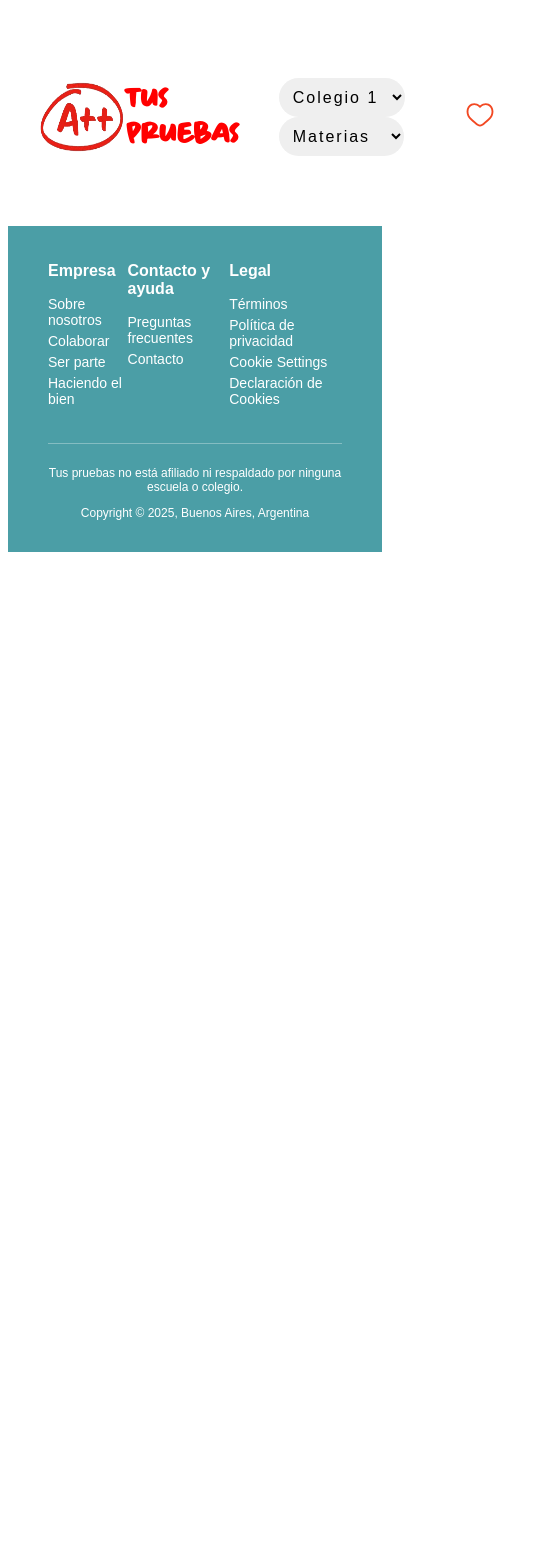
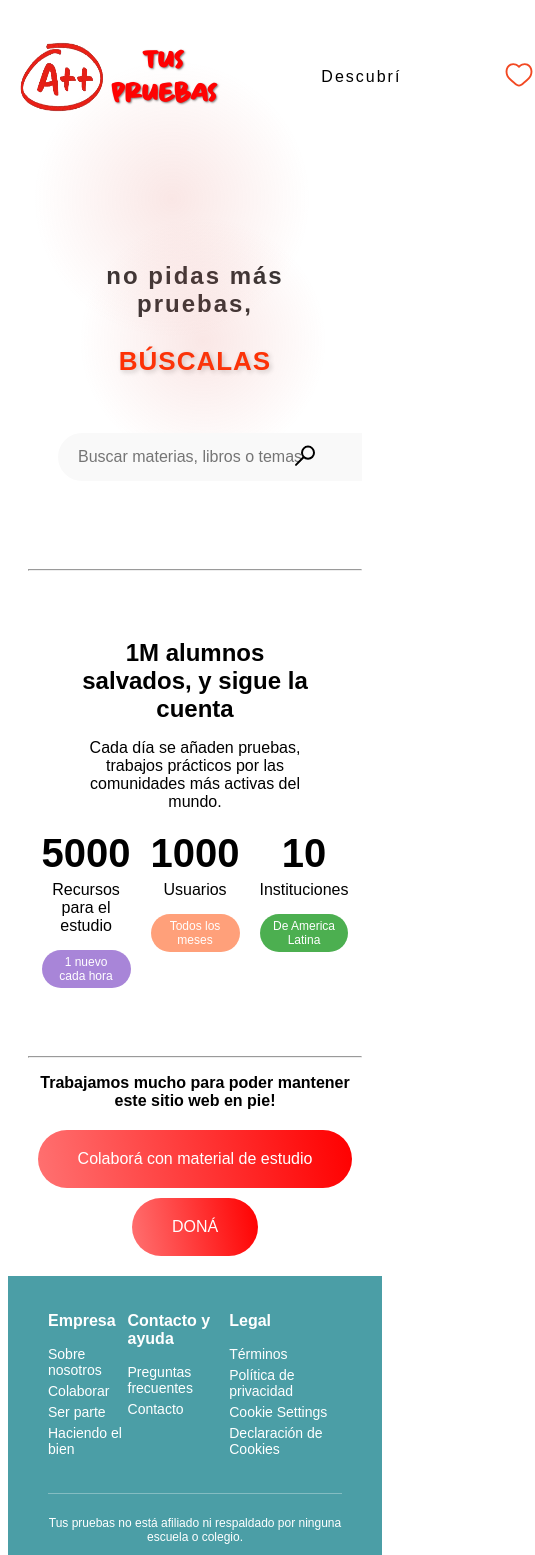
Before and after one commit to brigitteblau/now, a React (Vite) app in the folder tuspruebas/: page / in a window 390 px wide. Shown: the top 1555 px of the page, 535 px wide, since content can reach past the window. Before the commit the page ends 844 px from the top, so only its background shows below. Built offline with nearby package versions, Linux system fonts and the light colour scheme.

Commit message:
add Home page with search functionality and responsive header styles

```diff
--- a/tuspruebas/src/components/layout/Header.jsx
+++ b/tuspruebas/src/components/layout/Header.jsx
@@ -1,24 +1,54 @@
-import React, { useState } from 'react';
+import React, { useState, useEffect } from "react";
 import "../../css/layout/header.css";
+
 const Header = () => {
+  const [selectedOption, setSelectedOption] = useState("Descubrí");
+  const [isSticky, setIsSticky] = useState(false);
+
+  const handleOptionClick = (option) => {
+    setSelectedOption(option);
+  };
+
+  useEffect(() => {
+    const handleScroll = () => {
+      setIsSticky(window.scrollY > 0); // Cambia el estado cuando hay desplazamiento
+    };
+
+    window.addEventListener("scroll", handleScroll);
+    return () => {
+      window.removeEventListener("scroll", handleScroll); // Limpia el evento al desmontar
+    };
+  }, []);
+
   return (
-      <div className="header">
+    <div className={`header ${isSticky ? "sticky" : ""}`}>
       <div className="header-content">
         <img src="/logo.png" alt="logo a++" />
         <h1 className="titulo">TUS PRUEBAS</h1>
         <div className="selects">
-            <select className="colegios">
-              <option disabled> Colegios</option>
-              <option value="colegio1">Colegio 1</option>
-              <option value="colegio2">Colegio 2</option>
-              <option value="colegio3">Colegio 3</option>
-            </select>
-            <select className="materias">
-              <option value="">Materias</option>
-              <option value="mat1">Materia 1</option>
-              <option value="mat2">Materia 2</option>
-              <option value="mat3">Materia 3</option>
-            </select>
+          <div className="custom-select">
+            <div className="selected-option">{selectedOption}</div>
+            <div className="options">
+              <div
+                className="option"
+                onClick={() => handleOptionClick("Ort Montañeses")}
+              >
+                Ort Montañeses
+              </div>
+              <div
+                className="option"
+                onClick={() => handleOptionClick("Ort Yatay")}
+              >
+                Ort Yatay
+              </div>
+              <div
+                className="option"
+                onClick={() => handleOptionClick("Martin Buber")}
+              >
+                Martin Buber
+              </div>
+            </div>
+          </div>
         </div>
       </div>
       <div className="header-icons">
@@ -31,8 +61,8 @@ const Header = () => {
             xmlns="http://www.w3.org/2000/svg"
           >
             <path
-                fill-rule="evenodd"
-                clip-rule="evenodd"
+              fillRule="evenodd"
+              clipRule="evenodd"
               d="M5.624 4.42399C3.965 5.18199 2.75 6.98599 2.75 9.13699C2.75 11.334 3.65 13.028 4.938 14.48C6.001 15.676 7.287 16.668 8.541 17.634C8.83967 17.864 9.13467 18.0933 9.426 18.322C9.952 18.737 10.421 19.1 10.874 19.365C11.327 19.63 11.69 19.75 12 19.75C12.31 19.75 12.674 19.63 13.126 19.365C13.579 19.1 14.048 18.737 14.574 18.322C14.8653 18.0927 15.1603 17.8637 15.459 17.635C16.713 16.667 17.999 15.676 19.062 14.48C20.351 13.028 21.25 11.334 21.25 9.13699C21.25 6.98699 20.035 5.18199 18.376 4.42399C16.764 3.68699 14.598 3.88199 12.54 6.02099C12.47 6.09358 12.3862 6.15132 12.2934 6.19075C12.2006 6.23019 12.1008 6.25051 12 6.25051C11.8992 6.25051 11.7994 6.23019 11.7066 6.19075C11.6138 6.15132 11.53 6.09358 11.46 6.02099C9.402 3.88199 7.236 3.68699 5.624 4.42399ZM12 4.45999C9.688 2.38999 7.099 2.09999 5 3.05899C2.786 4.07399 1.25 6.42599 1.25 9.13799C1.25 11.803 2.36 13.837 3.817 15.477C4.983 16.79 6.41 17.889 7.671 18.859C7.95767 19.079 8.233 19.293 8.497 19.501C9.01 19.905 9.56 20.335 10.117 20.661C10.674 20.987 11.31 21.251 12 21.251C12.69 21.251 13.326 20.986 13.883 20.661C14.441 20.335 14.99 19.905 15.503 19.501C15.767 19.293 16.0423 19.079 16.329 18.859C17.589 17.889 19.017 16.789 20.183 15.477C21.64 13.837 22.75 11.803 22.75 9.13799C22.75 6.42599 21.215 4.07399 19 3.06099C16.901 2.10099 14.312 2.39099 12 4.45999Z"
               fill="#F24822"
             />
@@ -43,5 +73,4 @@ const Header = () => {
   );
 };
 
-
 export default Header;
--- /dev/null
+++ b/tuspruebas/src/components/pages/Home.jsx
@@ -0,0 +1,102 @@
+import React from "react";
+import "../../css/pages/home.css";
+
+function Home() {
+  return (
+    <div className="home">
+
+      <header className="home-header">
+      <div className="phrase">
+  <h1>
+    <span className="upper-text">no pidas más pruebas,</span><br />
+    <b className="highlight-text">búscalas</b>
+  </h1>
+</div>
+
+<div className="search-bar">
+    <div className="input-wrapper">
+      <input
+        type="text"
+        placeholder="Buscar materias, libros o temas"
+        aria-label="Buscar contenido educativo"
+        className="search-input"
+      />
+      <button className="search-button" onClick={() => handleSearch()} aria-label="Iniciar búsqueda">
+        <svg
+          className="search-icon"
+          xmlns="http://www.w3.org/2000/svg"
+          viewBox="0 0 24 24"
+          role="img"
+          aria-hidden="true"
+        >
+          <path
+            d="M10.76 13.4852C8.42 11.1019 8.42 7.23149 10.76 4.83798C13.1 2.45464 16.9 2.45464 19.25 4.83798C21.59 7.22131 21.59 11.0917 19.25 13.4852C16.91 15.8685 13.11 15.8685 10.76 13.4852Z"
+            stroke="currentColor"
+            strokeWidth="2"
+            strokeLinecap="round"
+            strokeLinejoin="round"
+          />
+          <path
+            d="M10.5 13.75L3 21.3889"
+            stroke="currentColor"
+            strokeWidth="2"
+            strokeLinecap="round"
+            strokeLinejoin="round"
+          />
+        </svg>
+      </button>
+    </div>
+  </div>
+
+ </header>
+
+<hr/>
+      <section className="counter-section">
+        <h2>
+          <span>1M alumnos salvados,</span> y sigue la cuenta
+        </h2>
+        <p>
+          Cada día se añaden pruebas, trabajos prácticos por las comunidades más
+          activas del mundo.
+        </p>
+        <div className="counters">
+          <div className="counter">
+            <h3>5000</h3>
+            <p>Recursos para el estudio</p>
+            <span className="badge purple">1 nuevo cada hora</span>
+          </div>
+          <div className="counter">
+            <h3>1000</h3>
+            <p>Usuarios</p>
+            <span className="badge orange">Todos los meses</span>
+          </div>
+          <div className="counter">
+            <h3>10</h3>
+            <p>Instituciones</p>
+            <span className="badge green"> De America Latina</span>
+          </div>
+        </div>
+      </section>
+
+    <hr/>
+      <section className="donation-section">
+        <p>
+ <b> Trabajamos mucho para poder mantener este sitio web en pie!</b>
+        </p>
+        <div className="donation-buttons">
+
+          <button>
+            Colaborá con material de estudio
+          </button>
+
+
+          <button>
+            <span>DONÁ</span>
+          </button>
+        </div>
+      </section>
+    </div>
+  );
+}
+
+export default Home;
--- a/tuspruebas/src/css/layout/header.css
+++ b/tuspruebas/src/css/layout/header.css
@@ -8,16 +8,24 @@
 .titulo {
   font-family: 'MyFont', sans-serif;
   color: red;
-  font-size: 30px;
+  font-size: clamp(28px, 5vw, 40px); /* Ajuste responsivo: mínimo 28px, máximo 40px */
+  text-shadow: 1px 1px 2px rgba(0, 0, 0, 0.5); /* Sombra más suave y natural */
+  text-align: center; /* Centrado opcional */
+  margin: 10px 5px; /* Espaciado opcional */
 }
+
 
 .header {
   display: flex;
   justify-content: space-between;
   align-items: center;
-  padding: 30px;
+  padding: 10px;
   position: sticky;
   top: 0 ;
+}
+.header.sticky {
+  background-color: #f5efef;
+  transition: background-color 0.3s ease;
 }
 
 .header-content {
@@ -26,45 +34,78 @@
 }
 
 .header img {
-  width: 90px;
-  height: 90px;
+  width: clamp(70px, 90px, 120px); /* Ajuste responsivo: mínimo 70px, máximo 120px */
+  height: clamp(70px, 90px, 120px); /* Asegúrate de que height también sea responsivo */
 }
+
 .selects {
   margin: 20px;
   font-size: 20px;
   padding: 20px 20px;
+}
 
+.custom-select {
+  border: none;
+  position: relative;
+  display: inline-block;
+  width: 200px;
+  font-size: 16px;
+  letter-spacing: 2px;
+  font-family: Arial, Helvetica, sans-serif;
+}
 
-}
-.selects select {
-  padding: 10px;
-  font-size: 16px;
+.selected-option {
+  padding: 10px 10px;
   border: none;
   border-radius: 50px;
   text-decoration: solid;
   letter-spacing: 2px;
+  appearance: none;
+  -moz-appearance: none;
+  -webkit-appearance: none;
+  cursor: pointer;
+  text-align: center;
 }
-.selects select:hover{
-  background-color: #4b9ea6 ;
+
+.selected-option:hover {
+  background-color: #4b9ea6;
+  color: white;
+  scale: 1.1;
+  border-radius: 50px;
+}
+
+.options {
+  position: absolute;
+  top: 100%;
+  left: 0;
+  width: 100%;
+  background: #ffffff;
+  border-radius: 50px;
+  display: none;
+  z-index: 100000;
+  border: none;
+}
+
+.custom-select:hover .options {
+  display: block;
+}
+
+.option {
+  padding: 10px 10px;
+  text-align: center;
   cursor: pointer;
+  letter-spacing: 2px;
+  border-radius: 50px;
+}
+
+.option:hover {
+  background-color: #4b9ea6;
+  color: white;
   scale: 1.1;
-  border: none;
-  color: white;
+  border-radius: 50px;
+
 }
-.selects option{
-  background-color: #ffffff ;
-  cursor: pointer;
-  scale: 1.1;
-  border: 1px black solid;
-  color: black;
-  letter-spacing: 2px;
-}
-.selects option:hover{
-  background-color: #4b9ea6 ;
-  cursor: pointer;
-  scale: 1.1;
-  color: black;
-}
+
 .header-icons {
   display: flex;
   align-items: center;
@@ -73,6 +114,7 @@
 .heart-icon svg {
   width: 30px;
   height: 30px;
-  margin-left: 20px;
+  margin-left: 10%;
+  margin-right: 2%;
   cursor: pointer;
 }
--- /dev/null
+++ b/tuspruebas/src/css/pages/home.css
@@ -0,0 +1,199 @@
+.home {
+    font-family: Arial, sans-serif;
+    color: black;
+    text-align: center;
+    padding: 20px;
+  }
+/*
+  .home-header {
+    padding: 50px 30px;
+    margin: 0px;
+  } */
+  .home-header {
+    padding: 50px 30px;
+    margin: 0px;
+    position: static; /* Cambié a static para evitar efectos sticky */
+    background-color: #fff;
+    overflow: hidden;
+  }
+
+  .home-header::before,
+  .home-header::after {
+    content: '';
+    position: absolute;
+    border-radius: 50%;
+    background: radial-gradient(circle, rgba(220, 92, 83, 0.15), transparent 70%);
+  }
+
+  .home-header::before {
+    left: 20%;
+    width: 250px;
+    height: 250px;
+    background: radial-gradient(circle, rgba(37, 174, 85, 0.1));
+  }
+
+  .home-header::after {
+    top: 7%;
+    right: 20%;
+    width: 280px;
+    height: 280px;
+    background: radial-gradient(circle, rgba(53, 116, 137, 0.1));
+  }
+
+
+  .phrase {
+    text-align: center;
+    margin: 20px 0;
+    padding: 10px;
+  }
+
+  .phrase h1 {
+    font-family: 'Arial', sans-serif;
+    font-size: clamp(24px, 4vw, 36px); /* Responsivo: mínimo 24px, máximo 36px */
+    color: #333;
+    text-transform: none; /* Predeterminado, para permitir estilos específicos */
+  }
+
+  .upper-text {
+    /* text-transform: uppercase;  */
+    letter-spacing: 2px;
+    display: block;
+  }
+
+  .highlight-text {
+    font-size: clamp(26px, 6vw, 40px); /* Un poco más grande que el resto */
+    font-weight: bold;
+    color: #ff2f00; /* Un color fuerte para resaltar */
+    text-shadow: 2px 2px 5px rgba(0, 0, 0, 0.2); /* Sombra suave para efecto */
+    letter-spacing: 1px;
+    text-transform: uppercase; /* Mayúsculas */
+  }
+  .search-bar {
+    margin: 30px auto;
+    display: flex;
+    justify-content: center;
+    align-items: center;
+  }
+
+  .input-wrapper {
+    position: relative;
+    width: 100%;
+    max-width: 400px;
+  }
+
+  .search-input {
+    width: 100%;
+    padding: 15px 50px 15px 20px;
+    font-size: 16px;
+    border: none;
+    border-radius: 25px;
+    background-color: #f9f9f9;
+    transition: border-color 0.3s ease, box-shadow 0.3s ease;
+  }
+
+  .search-input:focus {
+    border-color: #bfc0c0;
+    box-shadow: 0 0 8px #4b9ea6;;
+    outline: none;
+  }
+
+  .search-button {
+    position: absolute;
+    top: 50%;
+    right: 10px;
+    transform: translateY(-50%);
+    background: transparent;
+    border: none;
+    cursor: pointer;
+    padding: 5px;
+  }
+
+  .search-button:hover {
+    background-color: rgba(0, 0, 0, 0.1);
+    border-radius: 50%;
+  }
+
+  .search-icon {
+    width: 24px;
+    height: 24px;
+    stroke: #333;
+    fill: none;
+    transition: stroke 0.3s ease;
+  }
+
+  .search-button:hover .search-icon {
+    stroke: #e0e0e0;
+  }
+  .counter-section {
+    padding: 40px 40px;
+  }
+
+  .counter-section h2 {
+    font-weight: bold;
+    margin-bottom: 10px;
+  }
+
+  .counters {
+    display: flex;
+    justify-content: center;
+    gap: 20px;
+    margin: 20px 0;
+  }
+
+  .counter {
+    text-align: center;
+  }
+
+  .counter h3 {
+    font-size: 40px;
+    margin: 0;
+  }
+
+  .counter p {
+    margin: 5px 0;
+  }
+
+  .badge {
+    display: inline-block;
+    padding: 5px 10px;
+    font-size: 12px;
+    border-radius: 20px;
+    margin-top: 10px;
+    color: white;
+  }
+
+  .badge.purple {
+    background-color: #a885d8;
+  }
+
+  .badge.orange {
+    background-color: #ffa07a;
+  }
+
+  .badge.green {
+    background-color: #4caf50;
+  }
+
+  .donation-section p {
+    margin-bottom: 20px;
+  }
+  .donation-buttons{
+    display: flex;
+  flex-direction: column;
+  align-items: center;
+  gap: 10px;
+  }
+  .donation-buttons button {
+    background: linear-gradient(80deg, rgba(255, 113, 113, 1),rgba(255, 0, 0, 1));
+    border: none;
+    border-radius: 50px;
+    color: white;
+    padding: 20px 40px;
+    font-size: 16px;
+  }
+
+  .donation-buttons button:hover{
+    cursor: pointer;
+    transform: scale(1.1);
+    transition: transform 0.3s ease;
+  }
--- a/tuspruebas/src/routes/routes.jsx
+++ b/tuspruebas/src/routes/routes.jsx
@@ -1,10 +1,11 @@
 
     import React from "react";
 import { Routes, Route } from "react-router-dom";
-
+import Home from "../components/pages/Home" ;
 const AppRoutes = () => {
   return (
     <Routes>
+       <Route path="/" element={<Home/>} />
       <Route path="/about" element={<div>About page</div>} />
       <Route path="/collaborate" element={<div>Collaborate page</div>} />
       <Route path="/join" element={<div>Join page</div>} />
```
Also changed, not shown: tuspruebas/public/search.svg (added). Lines whose indentation alone changed are shown as unchanged.
